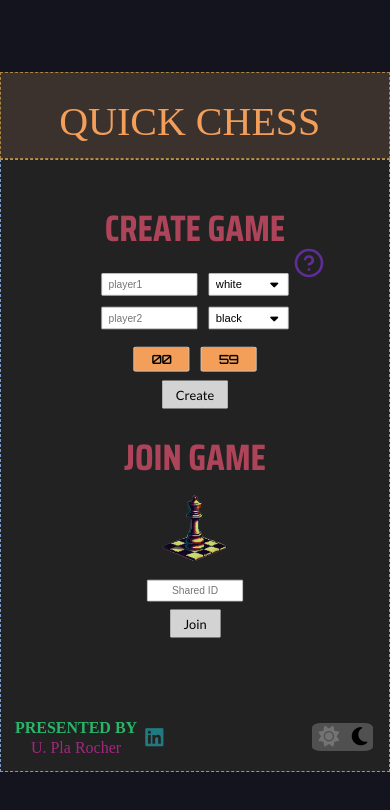
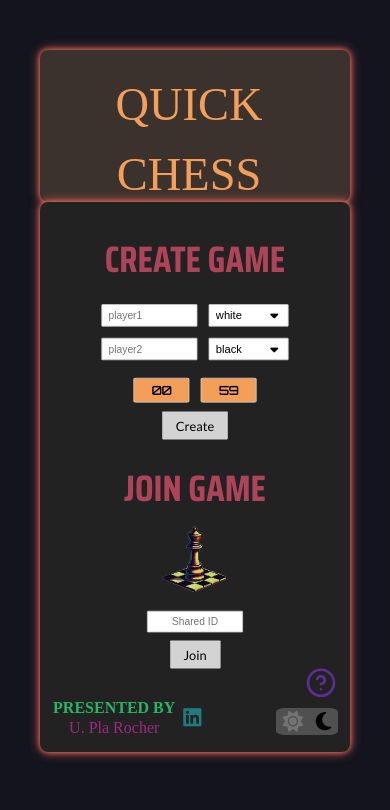
Before and after one commit to sesilu1234/chess_game, a plain HTML site: page eii3.html in a window 390 px wide. Drawn offline with Linux system fonts and the light colour scheme; a web font is replaced by a local one.

Commit message:
djdjdasdffsds

```diff
--- a/eii3.css
+++ b/eii3.css
@@ -399,9 +399,29 @@
 
 
 
+    .left_column, .right_column {
+      border: 2px solid #ff6f61; /* Soft coral color */
+      border-radius: 8px; /* Rounded corners for smoothness */
+    }
 
+    @keyframes glowing {
+      0% {
+        border-width: 2px;
+        box-shadow: none;
+      }
+      50% {
+        border-width: 2px;
+        box-shadow: 0 0 6px #ff6f61, 0 0 12px #ff6f61;
+      }
+      100% {
+        border-width: 2px;
+        box-shadow: none;
+      }
+    }
 
-
+    .left_column, .right_column {
+      animation: glowing 8s ease-in-out infinite; /* Removed 'alternate', made it longer for smoother transition */
+    }
 
 
 
@@ -1154,6 +1174,16 @@ padding : 3%;
       top:2%;
     }
 
+    .info_box {
+
+
+      top: 0%;
+
+
+
+
+    }
+
     .screen_1 {
         flex-direction: column;
         height : auto;
@@ -1203,12 +1233,52 @@ padding : 3%;
 
 
   }
-  @media (max-width: 820px) {.left_column h1 {font-size : 3.5em}}
+  @media (max-width: 820px) {.left_column h1 {font-size : 4em}
+
+
+
+  .info_box {
+
+      right:18%;
+    bottom: -89%;
+
+
+
+
+  }
+
+}
 
 
 
 
   @media (max-width: 700px) {
+
+    .left_column {
+      border: none;
+
+
+    }
+    .right_column {
+      border: none;
+
+
+    }
+
+
+    .screen_1{
+
+      margin-top: 5%;
+
+    }
+
+    .input{
+
+      margin-bottom: 15%;
+
+    }
+
+
     .theme{top:92%;right:4%;}
     .create_inputs {
       transform: translateY(-10%) scale(0.8);
@@ -1248,6 +1318,34 @@ padding : 3%;
 
   }
 
+
+
+  @media (max-width: 500px) {
+
+      .screen_1{
+
+        width: 310px;
+            margin-top: 50px;
+
+      }
+
+
+
+  .info_box {
+
+    right:1%;
+  bottom: -75%;}
+
+
+
+  }
+
+
+
+
+
+
+
   @media (max-width: 480px) {
 
     .form{
@@ -1262,6 +1360,47 @@ padding : 3%;
 
     }
 
+
+
+  .left_column h1 {font-size : 2.9em}
+
+
+}
+
+
+@media (max-width: 380px) {
+
+  .screen_1{
+
+    width: 260px;
+
+
   }
 
-  @media (max-width: 480px) {.left_column h1 {font-size : 2.5em}}
+  left_column h1 {font-size : 1em}
+
+}
+
+
+
+@media (max-width: 380px) {
+
+  .screen_1{
+
+    width: 230px;
+    height: 700px;
+
+
+  }
+
+ .presented_2{
+
+transform: scale(0.8) translate(-10%,0%)
+;
+
+
+ }
+
+
+
+}
```
